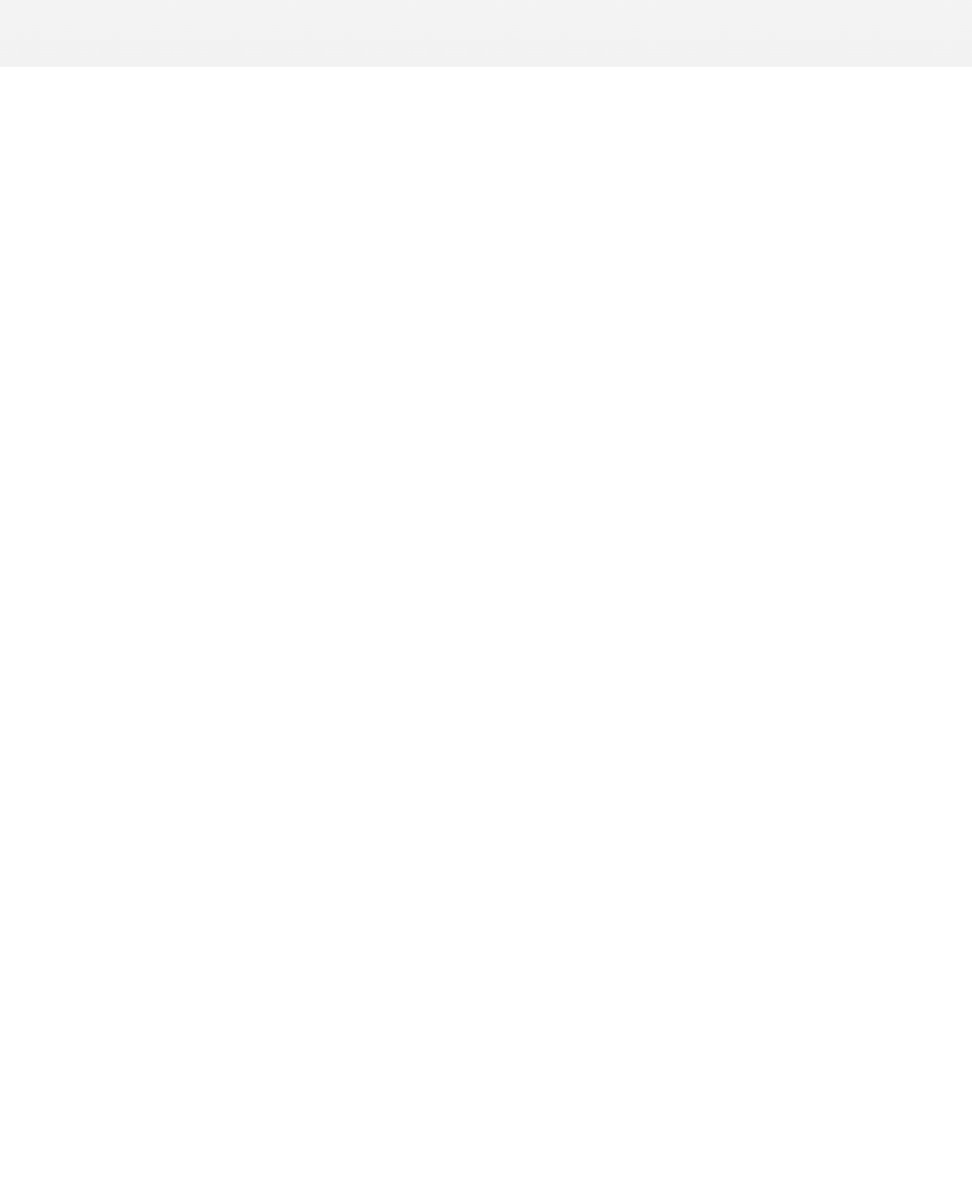
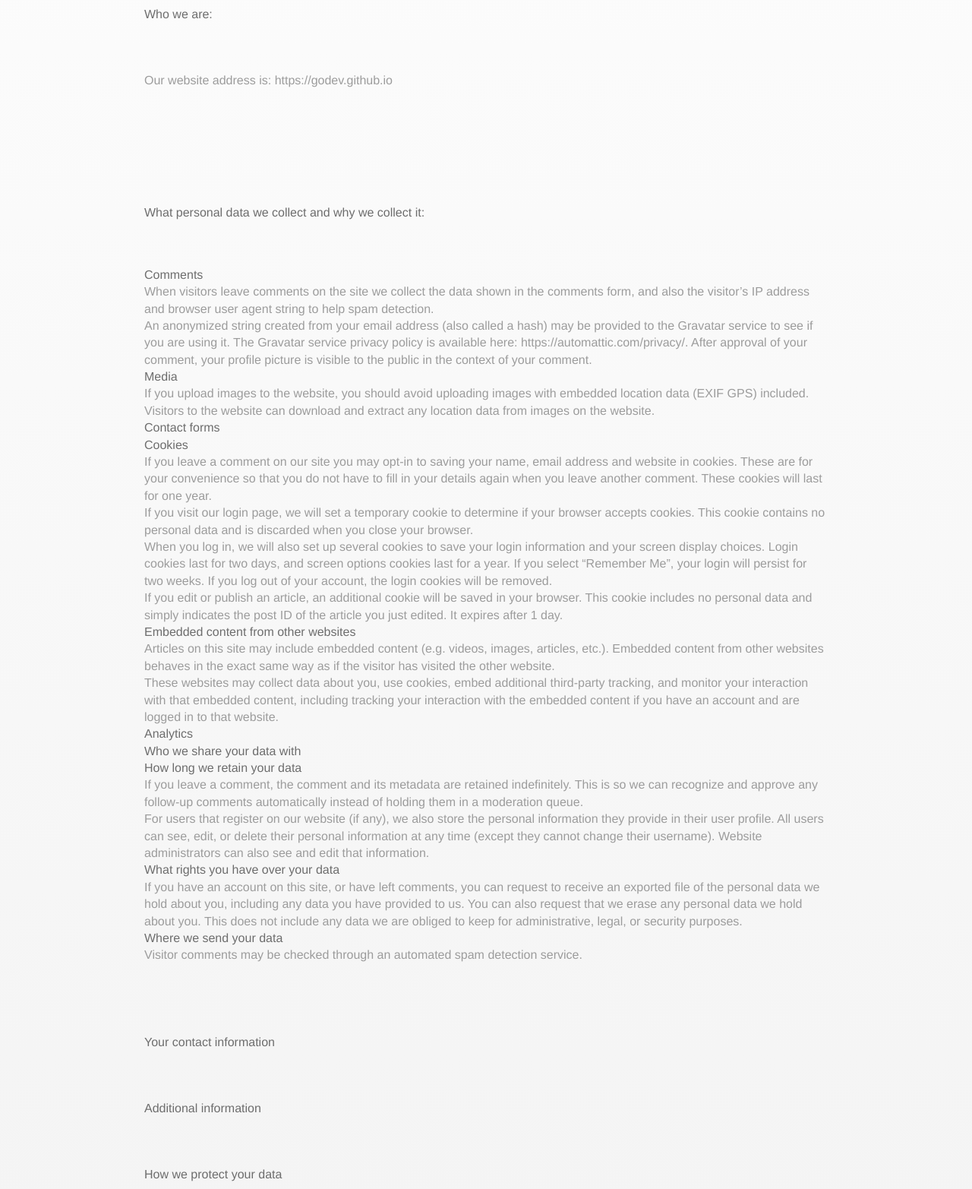
Before and after one commit to godevid/godevid.github.io, a plain HTML site: page index.html in a window 1280 px wide. Shown: the part 1255-2820 px from the top of the page at 76% size. Before the commit the page ends 1343 px from the top, so only its background shows below. Drawn offline with nearby package versions, Linux system fonts and the light colour scheme; a script that the page names is missing; files whose address does not match are found by name.

Commit message:
Update index.html

```diff
--- a/index.html
+++ b/index.html
@@ -152,6 +152,65 @@
                 Privacy's legal framework is changing fast, and your help is needed to keep this model up to date with best practices.
                 We look forward to improving this Privacy Policy with the collective knowledge and constructive criticism of the tech community.
             </p>
+
+			<p><strong>Who we are:</strong></p>
+<p>Our website address is: https://godev.github.io</p>
+<p><br></p>
+<p><strong>What personal data we collect and why we collect it:</strong></p>
+<ul>
+    <li><strong>Comments</strong>
+        <ul>
+            <li>When visitors leave comments on the site we collect the data shown in the comments form, and also the visitor&rsquo;s IP address and browser user agent string to help spam detection.</li>
+            <li>An anonymized string created from your email address (also called a hash) may be provided to the Gravatar service to see if you are using it. The Gravatar service privacy policy is available here: https://automattic.com/privacy/. After approval of your comment, your profile picture is visible to the public in the context of your comment.</li>
+        </ul>
+    </li>
+    <li><strong>Media</strong>
+        <ul>
+            <li>If you upload images to the website, you should avoid uploading images with embedded location data (EXIF GPS) included. Visitors to the website can download and extract any location data from images on the website.</li>
+        </ul>
+    </li>
+    <li><strong>Contact forms</strong></li>
+    <li><strong>Cookies</strong>
+        <ul>
+            <li>If you leave a comment on our site you may opt-in to saving your name, email address and website in cookies. These are for your convenience so that you do not have to fill in your details again when you leave another comment. These cookies will last for one year.</li>
+            <li>If you visit our login page, we will set a temporary cookie to determine if your browser accepts cookies. This cookie contains no personal data and is discarded when you close your browser.</li>
+            <li>When you log in, we will also set up several cookies to save your login information and your screen display choices. Login cookies last for two days, and screen options cookies last for a year. If you select &ldquo;Remember Me&rdquo;, your login will persist for two weeks. If you log out of your account, the login cookies will be removed.</li>
+            <li>If you edit or publish an article, an additional cookie will be saved in your browser. This cookie includes no personal data and simply indicates the post ID of the article you just edited. It expires after 1 day.</li>
+        </ul>
+    </li>
+    <li><strong>Embedded content from other websites</strong>
+        <ul>
+            <li>Articles on this site may include embedded content (e.g. videos, images, articles, etc.). Embedded content from other websites behaves in the exact same way as if the visitor has visited the other website.</li>
+            <li>These websites may collect data about you, use cookies, embed additional third-party tracking, and monitor your interaction with that embedded content, including tracking your interaction with the embedded content if you have an account and are logged in to that website.</li>
+        </ul>
+    </li>
+    <li><strong>Analytics</strong></li>
+    <li><strong>Who we share your data with</strong></li>
+    <li><strong>How long we retain your data</strong>
+        <ul>
+            <li>If you leave a comment, the comment and its metadata are retained indefinitely. This is so we can recognize and approve any follow-up comments automatically instead of holding them in a moderation queue.</li>
+            <li>For users that register on our website (if any), we also store the personal information they provide in their user profile. All users can see, edit, or delete their personal information at any time (except they cannot change their username). Website administrators can also see and edit that information.</li>
+        </ul>
+    </li>
+    <li><strong>What rights you have over your data</strong>
+        <ul>
+            <li>If you have an account on this site, or have left comments, you can request to receive an exported file of the personal data we hold about you, including any data you have provided to us. You can also request that we erase any personal data we hold about you. This does not include any data we are obliged to keep for administrative, legal, or security purposes.<strong><br></strong></li>
+        </ul>
+    </li>
+    <li><strong>Where we send your data</strong>
+        <ul>
+            <li>Visitor comments may be checked through an automated spam detection service.</li>
+        </ul>
+    </li>
+</ul>
+<p><br></p>
+<p><strong>Your contact information</strong></p>
+<p><strong>Additional information</strong></p>
+<p><strong>How we protect your data</strong></p>
+<p><strong>What data breach procedures we have in place</strong></p>
+<p><strong>What third parties we receive data from</strong></p>
+<p><strong>What automated decision making and/or profiling we do with user data</strong></p>
+<p><strong>Industry regulatory disclosure requirements</strong></p>
         </div>
 	</div>
 
```
